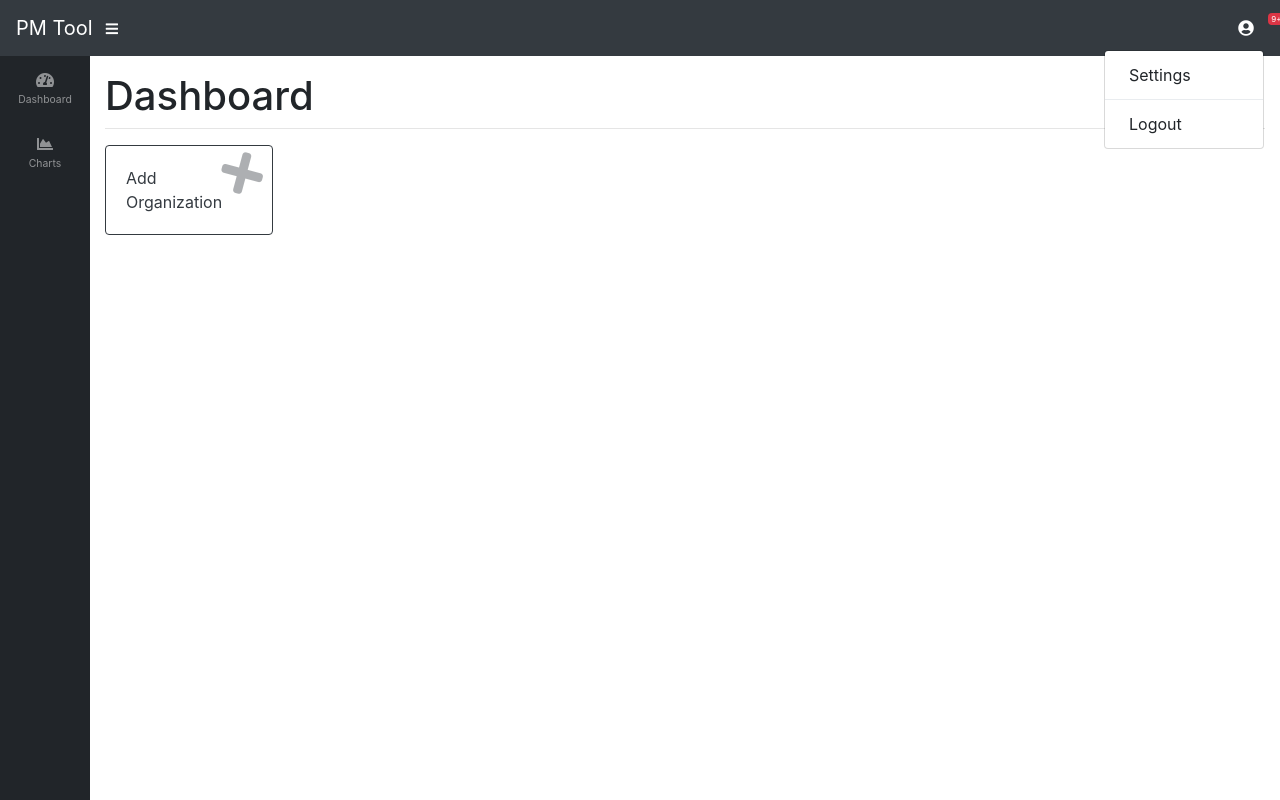
After one commit to RegsonDR/Project-Estimator-GAE, a Flask app: page /Workspaces in a window 1280 px wide, after a click on "9+". The commit adds this page. Run offline with Flask 2, Linux system fonts and the light colour scheme; parts of the project's set-up code (start-up, migrations or seed data) failed here and were passed over; some libraries are stand-ins or nearby versions.

Commit message:
added new org button to dashboard, started work on new org

```diff
--- a/main.py
+++ b/main.py
@@ -6,6 +6,8 @@ from routes.ajax.views import ajax
 
 app = Flask(__name__)
 app.config['SECRET_KEY'] = '586d4f92e93f985f6ceb58729938c52e'
+# app.config['EXPLAIN_TEMPLATE_LOADING'] = True
+
 
 app.register_blueprint(unauthenticated)
 app.register_blueprint(authenticated)
--- /dev/null
+++ b/routes/authenticated/forms.py
@@ -0,0 +1,9 @@
+from flask_wtf import FlaskForm
+from wtforms.fields import SubmitField, StringField
+from wtforms.validators import DataRequired
+
+
+class NewOrganisation(FlaskForm):
+    org_name = StringField('Organization Name', validators=[DataRequired()])
+    org_phone = StringField('Phone Number', validators=[DataRequired()])
+    submit = SubmitField('Create')
--- /dev/null
+++ b/routes/authenticated/templates/authenticated/html/Base_Template.html
@@ -0,0 +1,54 @@
+<!DOCTYPE html>
+<html lang="en">
+   <head>
+      <title>{{page_title}}</title>
+      <meta http-equiv="Content-Type" content="text/html; charset=UTF-8">
+      <meta http-equiv="X-UA-Compatible" content="IE=edge">
+      <meta name="viewport" content="width=device-width, initial-scale=1, shrink-to-fit=no">
+      <!-- Bootstrap -->
+      <link rel="stylesheet" href="https://stackpath.bootstrapcdn.com/bootstrap/4.1.3/css/bootstrap.min.css" integrity="sha384-MCw98/SFnGE8fJT3GXwEOngsV7Zt27NXFoaoApmYm81iuXoPkFOJwJ8ERdknLPMO" crossorigin="anonymous">
+      <!-- FontAwesome -->
+      <link rel="stylesheet" href="https://use.fontawesome.com/releases/v5.7.2/css/all.css" integrity="sha384-fnmOCqbTlWIlj8LyTjo7mOUStjsKC4pOpQbqyi7RrhN7udi9RwhKkMHpvLbHG9Sr" crossorigin="anonymous">
+      <!-- BaseCSS -->
+      <link href="{{ url_for('static', filename='authenticated/CSS/base.css') }}" rel="stylesheet">
+   </head>
+   <body id="page-top" class="sidebar-toggled">
+      <nav class="navbar navbar-expand navbar-dark bg-dark static-top">
+         <a class="navbar-brand mr-1" href="{{url_for('authenticated.my_workspaces_page')}}">PM Tool</a>
+         <button class="btn btn-link btn-sm text-white order-1 order-sm-0" id="sidebarToggle" href="#">
+         <i class="fas fa-bars"></i>
+         </button>
+         <!-- Positioning -->
+         <form class="ml-auto">
+         </form>
+         <!-- Navbar -->
+          {% include 'authenticated/html/includes/Navbar.html' %}
+      </nav>
+      <div id="wrapper">
+         <!-- Sidebar -->
+           {% include 'authenticated/html/includes/Sidebar.html' %}
+         <div id="content-wrapper">
+            <div class="container-fluid">
+               <!-- Page Content -->
+            <span style="display: flex;">
+               <h1 style="margin-bottom: 0px;" >{{page_title}}</h1>
+                {% include 'authenticated/html/includes/Alerts.html' %}
+            </span>
+               <hr>
+            {% block page_content %}
+            {% endblock page_content %}
+            </div>
+            <!-- /.container-fluid -->
+         </div>
+         <!-- /.content-wrapper -->
+      </div>
+      <!-- /#wrapper -->
+      <!-- Bootstrap core JavaScript-->
+      <script src="https://code.jquery.com/jquery-3.3.1.slim.min.js" integrity="sha384-q8i/X+965DzO0rT7abK41JStQIAqVgRVzpbzo5smXKp4YfRvH+8abtTE1Pi6jizo" crossorigin="anonymous"></script>
+      <script src="https://stackpath.bootstrapcdn.com/bootstrap/4.1.3/js/bootstrap.min.js" integrity="sha384-ChfqqxuZUCnJSK3+MXmPNIyE6ZbWh2IMqE241rYiqJxyMiZ6OW/JmZQ5stwEULTy" crossorigin="anonymous"></script>
+      <!-- BaseJS -->
+      <script src="{{ url_for('static', filename='authenticated/JS/base.js') }}" rel="stylesheet"></script>
+   {% block script %}
+      {% endblock script %}
+   </body>
+</html>
--- /dev/null
+++ b/routes/authenticated/templates/authenticated/html/includes/Alerts.html
@@ -0,0 +1,27 @@
+            {% with messages = get_flashed_messages(with_categories=true) %}
+         {% if messages %}
+         {% for category, message in messages %}
+         <div class="alert alert-{{category}} alert-dismissible fade show" role="alert" style="font-size: 14px;   margin-left:15px;  margin-bottom: 0px;">
+            <button type="button" class="close" data-dismiss="alert" aria-label="Close">
+            <span aria-hidden="true">&times;</span>
+            </button>
+            {{ message }}
+         </div>
+         {% endfor %}
+         {% endif %}
+         {% endwith %}
+
+         {% if form %}
+        {% for field in form %}
+        {% if field.errors %}
+        {% for error in field.errors %}
+        <div class="alert alert-danger alert-dismissible fade show" role="alert" style="font-size: 14px;    margin-left:15px;  margin-bottom: 0px;">
+           <button type="button" class="close" data-dismiss="alert" aria-label="Close">
+           <span aria-hidden="true">&times;</span>
+           </button>
+           {{error}}
+        </div>
+        {% endfor %}
+        {% endif %}
+        {% endfor %}
+        {% endif %}
--- /dev/null
+++ b/routes/authenticated/templates/authenticated/html/includes/Navbar.html
@@ -0,0 +1,13 @@
+<ul class="navbar-nav ml-auto ml-md-0">
+            <li class="nav-item dropdown no-arrow">
+               <a class="nav-link dropdown-toggle" href="#" id="userDropdown" role="button" data-toggle="dropdown" aria-haspopup="true" aria-expanded="false">
+               <i class="fas fa-user-circle fa-fw"></i>
+               <span class="badge badge-danger">9+</span>
+               </a>
+               <div class="dropdown-menu dropdown-menu-right" aria-labelledby="userDropdown">
+                  <a class="dropdown-item" href="#">Settings</a>
+                  <div class="dropdown-divider"></div>
+                  <a class="dropdown-item" href="#" data-toggle="modal" data-target="#logoutModal">Logout</a>
+               </div>
+            </li>
+         </ul>
--- /dev/null
+++ b/routes/authenticated/templates/authenticated/html/includes/Sidebar.html
@@ -0,0 +1,13 @@
+<ul class="sidebar navbar-nav toggled">
+            <li class="nav-item">
+               <a class="nav-link" href="index.html">
+               <i class="fas fa-fw fa-tachometer-alt"></i>
+               <span>Dashboard</span>
+               </a>
+            </li>
+            <li class="nav-item">
+               <a class="nav-link" href="charts.html">
+               <i class="fas fa-fw fa-chart-area"></i>
+               <span>Charts</span></a>
+            </li>
+         </ul>
--- /dev/null
+++ b/routes/authenticated/templates/authenticated/html/my_workspaces_page.html
@@ -0,0 +1,48 @@
+{% extends "authenticated/html/Base_Template.html" %}
+
+
+{% block page_content %}
+<div class="row">
+  <div class="col-xl-2 col-sm-6 mb-3">
+    <div class="card border-dark o-hidden h-100">
+      <div class="card-body text-dark" style="display:flex; justify-content:center;">
+        <div class="card-body-icon">
+          <i class="fas fa-fw fa-plus"></i>
+        </div>
+        <span style="margin: auto">Add Organization</span>
+      </div>
+        <a href="#" data-toggle="modal" data-target="#NewOrgModal" style="width: 100%;height: 100%;display: inline;top: 0;left: 0;position: absolute;">        </a>
+    </div>
+  </div>
+</div>
+
+<!-- Modal -->
+<div class="modal fade" id="NewOrgModal" tabindex="-1" role="dialog" aria-hidden="true">
+  <div class="modal-dialog modal-dialog-centered" role="document">
+    <div class="modal-content">
+      <div class="modal-header">
+        <h5 class="modal-title" id="exampleModalCenterTitle">Please Enter  Details</h5>
+        <button type="button" class="close" data-dismiss="modal" aria-label="Close">
+          <span aria-hidden="true">&times;</span>
+        </button>
+      </div>
+        <form style="font-size:15px;" method="POST" >
+            <div class="modal-body">
+              {{ form.hidden_tag() }}
+              {{form.org_name(class="form-control", placeholder="Organization Name")}}
+              {{form.org_phone(class="form-control", placeholder="Organization Phone Number")}}
+      </div>
+            <div class="modal-footer">
+        <button type="button" class="btn btn-secondary" data-dismiss="modal">Close</button>
+{#        <button type="button" class="btn btn-primary">Create</button>#}
+          {{ form.submit(class="btn btn-primary")}}
+      </div>
+        </form>
+    </div>
+  </div>
+</div>
+{% endblock page_content %}
+
+{# Scripts #}
+{% block script %}
+{% endblock script %}
--- a/routes/authenticated/views.py
+++ b/routes/authenticated/views.py
@@ -1,5 +1,7 @@
-from flask import Blueprint, session, flash, abort, redirect, url_for
-from routes.unauthenticated.utils import get_user_data_by_email
+from flask import Blueprint, session, flash, abort, redirect, url_for, render_template, request
+from forms import NewOrganisation
+from utils import create_org
+from routes.authenticated.utils import get_user_data_by_email
 from functools import wraps
 import gc
 
@@ -64,15 +66,27 @@ authenticated = Blueprint('authenticated', __name__, template_folder='templates'
 #
 #     return permission
 
+@authenticated.route('/')
+@authenticated.route('/Workspaces')
+def my_workspaces_page():
+    new_org = NewOrganisation()
 
-@authenticated.route('/')
-def homepage():
-    return "ffs"
+    if request.method == 'POST':
+        if new_org.validate_on_submit():
+            org_id = create_org(new_org.org_name.data, new_org.org_phone.data)
+            if org_id:
+                return redirect(url_for('authenticated.org_homepage', org_id=org_id))
+    return render_template('authenticated/html/my_workspaces_page.html',
+                           form=new_org,
+                           page_title="Dashboard")
 
 
-@authenticated.route('/')
-def debug():
-    return session
+@authenticated.route('/Workspace/<org_id>')
+def org_homepage(org_id):
+    return render_template('authenticated/html/Blank.html',
+                           test=org_id,
+                           page_title="Dashboard")
+
 
 @authenticated.route('/Logout')
 def logout():
@@ -80,3 +94,10 @@ def logout():
     gc.collect()
     flash("Successfully Logged Out!", "success")
     return redirect(url_for('unauthenticated.login_page'))
+
+# @authenticated.route('/debug')
+# def debug():
+#     flash('fsa fasdfasd fdsa fasdfas fdas  fasllo','danger')
+#
+#     return render_template('authenticated/html/Blank.html',
+#                            page_title="Dashboard")
--- a/routes/unauthenticated/templates/html/login_page.html
+++ b/routes/unauthenticated/templates/unauthenticated/html/login_page.html
@@ -1,4 +1,4 @@
-{% extends "html/Base_Template.html" %}
+{% extends "unauthenticated/html/Base_Template.html" %}
 {# Content that appears before flash #}
 {% block before_flash %}
     <h1 class="h3 mb-3 font-weight-normal">{{page_title}}</h1>
--- a/routes/unauthenticated/templates/html/register_page.html
+++ b/routes/unauthenticated/templates/unauthenticated/html/register_page.html
@@ -1,4 +1,4 @@
-{% extends "html/Base_Template.html" %}
+{% extends "unauthenticated/html/Base_Template.html" %}
 {# Content that appears before flash #}
 {% block before_flash %}
     <h1 class="h3 mb-3 font-weight-normal">{{page_title}}</h1>
--- a/routes/unauthenticated/utils.py
+++ b/routes/unauthenticated/utils.py
@@ -8,7 +8,7 @@ import urllib
 import json
 
 
-def register_org(first_name, last_name, mobile_number, password, email):
+def register_user(first_name, last_name, mobile_number, password, email):
     user = get_user_data_by_email(email)
     if user:
         flash('Email Address already in use!', 'danger')
@@ -38,7 +38,7 @@ def send_verification_email(user_id):
         to=user.email,
         subject=APP_NAME + " Verification code",
         body="",
-        html=render_template('email/email_verification.html', EMAIL_HEADER="Thanks for signing up!",
+        html=render_template('unauthenticated/email/email_verification.html', EMAIL_HEADER="Thanks for signing up!",
                              VERIFICATION_URL=VERIFICATION_URL)
     )
     return True
--- a/static/authenticated/CSS/base.css
+++ b/static/authenticated/CSS/base.css
@@ -154,8 +154,18 @@ h1 {
   font-size: 2.5rem;
 }
 
+.card-body-icon {
+    position: absolute;
+    z-index: 0;
+    top: -0.5rem;
+    right: 0rem;
+    opacity: 0.4;
+    font-size: 3rem;
+    -webkit-transform: rotate(15deg);
+    transform: rotate(15deg);
+}
 hr {
-  margin-top: 1rem;
+  margin-top: 0.5rem;
   margin-bottom: 1rem;
   border: 0;
   border-top: 1px solid rgba(0, 0, 0, 0.1);
@@ -181,28 +191,6 @@ hr {
     -ms-flex-order: 0;
     order: 0;
   }
-}
-
-.btn {
-  display: inline-block;
-  font-weight: 400;
-  color: #212529;
-  text-align: center;
-  vertical-align: middle;
-  -webkit-user-select: none;
-  -moz-user-select: none;
-  -ms-user-select: none;
-  user-select: none;
-  background-color: transparent;
-  border: 1px solid transparent;
-  padding: 0.375rem 0.75rem;
-  font-size: 1rem;
-  line-height: 1.5;
-  border-radius: 0.25rem;
-  -webkit-transition: color 0.15s ease-in-out, background-color 0.15s ease-in-out, border-color 0.15s ease-in-out, -webkit-box-shadow 0.15s ease-in-out;
-  transition: color 0.15s ease-in-out, background-color 0.15s ease-in-out, border-color 0.15s ease-in-out, -webkit-box-shadow 0.15s ease-in-out;
-  transition: color 0.15s ease-in-out, background-color 0.15s ease-in-out, border-color 0.15s ease-in-out, box-shadow 0.15s ease-in-out;
-  transition: color 0.15s ease-in-out, background-color 0.15s ease-in-out, border-color 0.15s ease-in-out, box-shadow 0.15s ease-in-out, -webkit-box-shadow 0.15s ease-in-out;
 }
 
 @media screen and (prefers-reduced-motion: reduce) {
```
Also changed, not shown: routes/authenticated/templates/authenticated/html/Blank.html (added, +10 -0 lines), routes/authenticated/templates/html/Base_Template.html (deleted, +0 -10 lines), routes/authenticated/utils.py (added, +16 -0 lines), routes/unauthenticated/templates/unauthenticated/html/Base_Template.html (renamed from routes/unauthenticated/templates/html/Base_Template.html, +8 -3 lines), routes/unauthenticated/views.py (+4 -4 lines), routes/authenticated/templates/html/includes/Nav_Bar.html (deleted), routes/unauthenticated/templates/unauthenticated/email/base_template.html (renamed from routes/unauthenticated/templates/email/base_template.html), routes/unauthenticated/templates/unauthenticated/email/email_verification.html (renamed from routes/unauthenticated/templates/email/email_verification.html).
